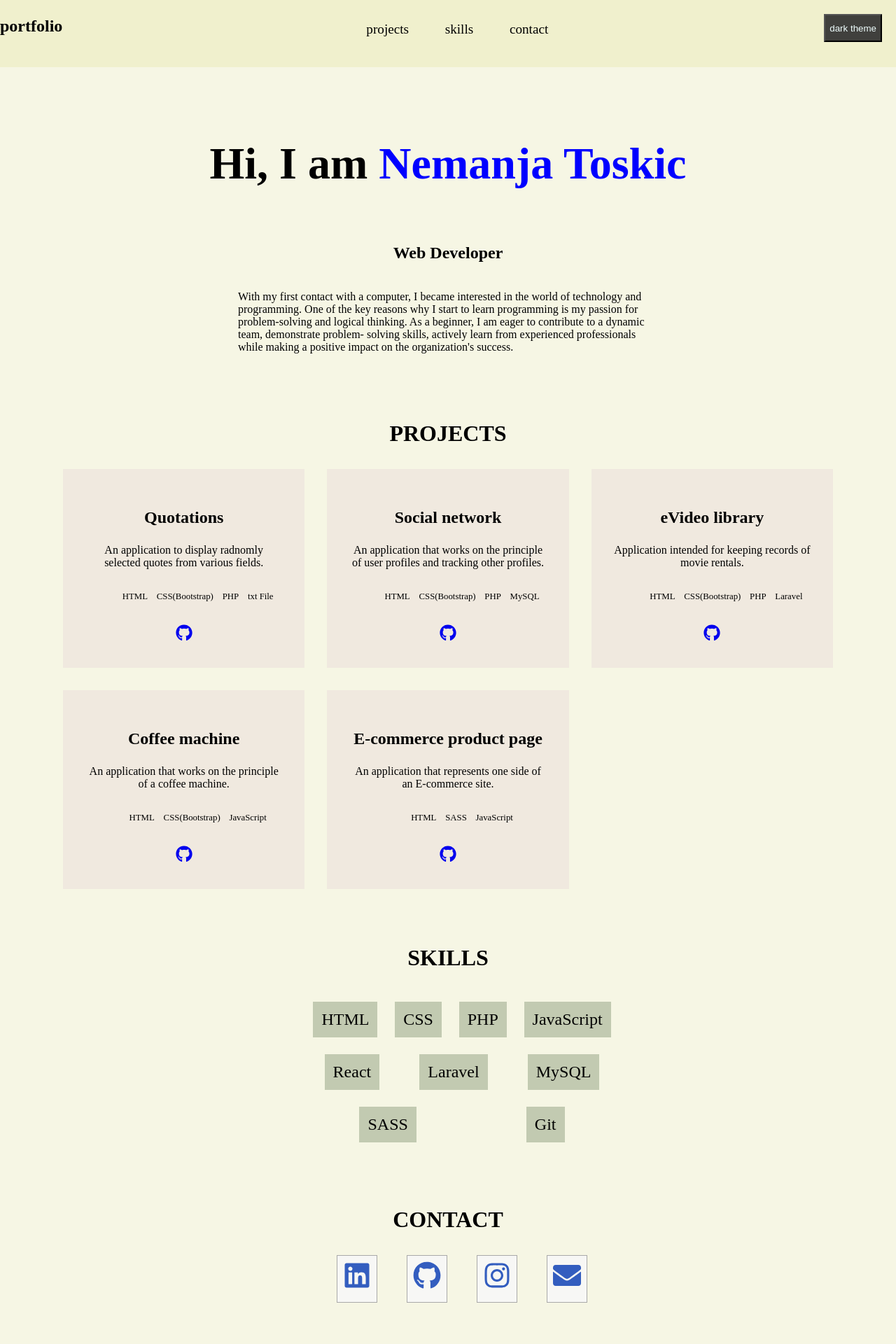
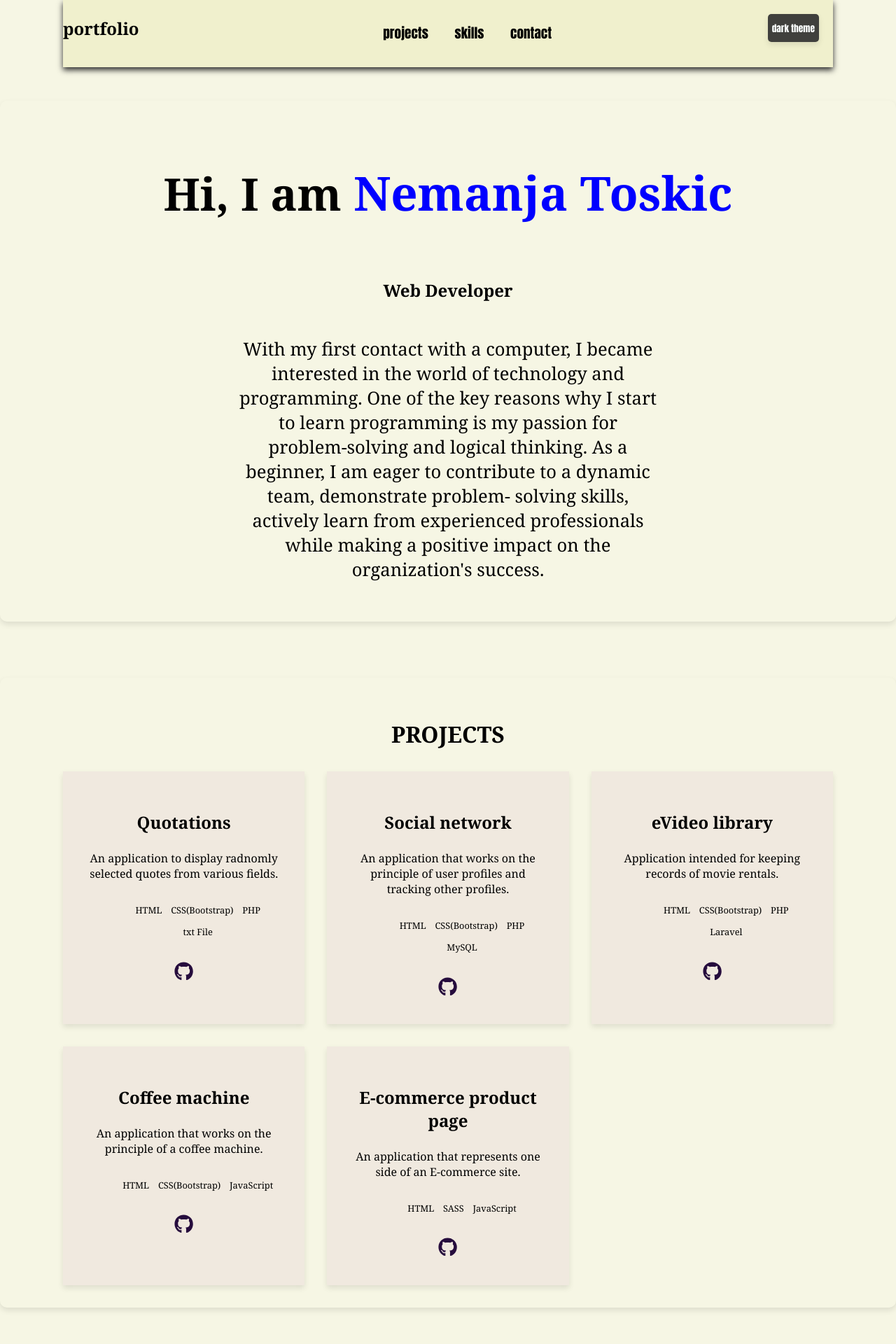
Before and after one commit to toska27/Portfolio, a React (Create React App) app: page / in a window 1280 px wide. Shown: the top 1920 px of the page at 70% size. Built offline with nearby package versions, Linux system fonts and the light colour scheme.

Commit message:
change design

```diff
--- a/src/components/About/About.css
+++ b/src/components/About/About.css
@@ -3,10 +3,27 @@
   flex-direction: column;
   align-items: center;
   margin-top: 3em;
+  box-shadow: 0 4px 8px rgba(0, 0, 0, 0.1);
+  border-radius: 10px;
+  padding: 2em;
+  transition: all 0.3s ease;
+}
+.name {
+  color: blue;
+  font-size: 4.2rem;
+  margin-top: 1em;
+}
+.name_dark {
+  color: rgb(73, 213, 245);
+  font-size: 4.2rem;
+  margin-top: 1em;
 }
 .about_desc {
   max-width: 600px;
+  font-size: 1.6rem;
+  text-align: center;
 }
-.name {
-  color: blue;
+.about:hover {
+  transform: translateY(-5px);
+  box-shadow: 0 10px 20px rgba(0, 0, 0, 0.2);
 }
--- a/src/components/About/About.js
+++ b/src/components/About/About.js
@@ -1,14 +1,17 @@
 import React from "react";
-import { FaGithub } from "react-icons/fa";
 import { about } from "../../portfolio";
 import "./About.css";
 
-const About = () => {
+const About = ({ theme }) => {
   const { name, role, desc } = about;
   return (
     <section className="about">
       <h1 className="about_name">
-        Hi, I am <span className="name">{name}</span>
+        Hi, I am
+        <span className={theme === "light" ? "name" : "name_dark"}>
+          {" "}
+          {name}
+        </span>
       </h1>
       <h3 className="about_role">{role}</h3>
       <p className="about_desc">{desc}</p>
--- a/src/components/Contact/Contact.css
+++ b/src/components/Contact/Contact.css
@@ -1,3 +1,9 @@
+.contact {
+  box-shadow: 0 4px 8px rgba(0, 0, 0, 0.1);
+  border-radius: 10px;
+  padding: 2em;
+  transition: all 0.3s ease;
+}
 .contact_list {
   max-width: 400px;
   width: 95%;
@@ -5,24 +11,42 @@
   display: flex;
   flex-wrap: wrap;
   justify-content: space-around;
+  padding: 0;
 }
 .contact_list-item {
-  border: 1px solid darkgray;
+  border: 1px solid transparent;
   padding: 0.5rem;
   font-size: 1.5rem;
   background-color: rgb(247, 247, 245);
+  transition: all 0.3s ease;
+  box-shadow: 0 2px 4px rgba(0, 0, 0, 0.1);
 }
 .contact_list-item_dark {
-  border: 1px solid rgb(231, 230, 230);
+  border: 1px solid transparent;
   padding: 0.5rem;
   font-size: 1.5rem;
   background-color: rgb(61, 61, 61);
+  transition: all 0.3s ease;
+  box-shadow: 0 2px 4px rgba(255, 255, 255, 0.1);
 }
 .contact_link {
   color: rgb(51, 93, 191);
   font-size: 2.5rem;
 }
 .contact_link_dark {
-  color: rgb(167, 181, 215);
+  color: rgb(216, 220, 230);
   font-size: 2.5rem;
 }
+
+.contact:hover {
+  transform: translateY(-5px);
+  box-shadow: 0 10px 20px rgba(0, 0, 0, 0.2);
+}
+.contact_list-item:hover {
+  transform: translateY(5px);
+  border-color: rgba(0, 0, 0, 0.1);
+}
+.contact_list-item_dark:hover {
+  transform: translateY(5px);
+  border-color: rgba(255, 255, 255, 0.1);
+}
--- a/src/components/Footer/Footer.css
+++ b/src/components/Footer/Footer.css
@@ -5,22 +5,34 @@
   color: black;
   padding-top: 1.5em;
   padding-bottom: 0.1em;
+  border-top: 1px solid rgba(0, 0, 0, 0.1);
+  box-shadow: 0px 4px 8px rgba(0, 0, 0, 0.5);
 }
+
 .footer_dark {
   margin-top: 5em;
   text-align: center;
+  background-color: rgb(100, 100, 89);
   color: azure;
-  background-color: rgb(100, 100, 89);
   padding-top: 1.5em;
   padding-bottom: 0.1em;
+  border-top: 1px solid rgba(255, 255, 255, 0.1);
+  box-shadow: 0px 4px 8px rgba(252, 250, 250, 0.5);
 }
-.arrow {
-  margin-top: 20em;
+.arrow,
+.arrow_dark {
   color: rgb(7, 55, 94);
   font-size: 1.5rem;
+  transition: color 0.3s ease;
 }
 .arrow_dark {
-  margin-top: 20em;
   color: rgb(149, 239, 239);
-  font-size: 1.5rem;
 }
+
+.arrow:hover {
+  color: rgb(0, 153, 255);
+}
+
+.arrow_dark:hover {
+  color: rgb(0, 204, 255);
+}
--- a/src/components/Header/Header.css
+++ b/src/components/Header/Header.css
@@ -1,34 +1,48 @@
-.header_light {
+.header_light,
+.header_dark {
   height: 6em;
   position: relative;
-  max-width: 1500px;
+  max-width: 1100px;
   margin: 0 auto;
   display: flex;
   justify-content: space-between;
+}
+
+.header_light {
   background-color: rgb(240, 240, 205);
+  box-shadow: 0 4px 8px rgb(44, 44, 44);
 }
+
 .header_dark {
-  height: 6em;
-  position: relative;
-  max-width: 1500px;
-  margin: 0 auto;
-  display: flex;
-  justify-content: space-between;
   color: azure;
   background-color: rgb(100, 100, 89);
+  box-shadow: 0 4px 8px rgb(139, 138, 138);
 }
-.themeBtn_light {
+
+.themeBtn_light,
+.themeBtn_dark {
   height: 3em;
   margin-right: 20px;
   margin-top: 20px;
   background-color: rgb(64, 64, 61);
-  color: azure;
+  color: rgb(251, 255, 255);
+  border: none;
+  border-radius: 5px;
+  cursor: pointer;
+  transition: all 0.3s ease;
+  box-shadow: 0 4px 8px rgba(0, 0, 0, 0.1);
+  font-family: Impact, Haettenschweiler, "Arial Narrow Bold", sans-serif;
 }
+
 .themeBtn_dark {
-  height: 3em;
-  margin-right: 20px;
-  margin-top: 20px;
+  color: rgb(33, 34, 34);
   background-color: rgb(228, 228, 220);
+}
+
+.themeBtn_light:hover,
+.themeBtn_dark:hover {
+  transform: translateY(-2px);
+  box-shadow: 0 8px 16px rgba(0, 0, 0, 0.2);
 }
 
 @media screen and (max-width: 500px) {
--- a/src/components/Navbar/Navbar.css
+++ b/src/components/Navbar/Navbar.css
@@ -1,18 +1,28 @@
 nav {
   width: 300px;
-  margin-top: 15px;
+  padding: 1em;
 }
 .nav_list {
   display: flex;
   justify-content: space-between;
+  font-family: Impact, Haettenschweiler, "Arial Narrow Bold", sans-serif;
 }
 .link {
   font-size: 1.2rem;
   color: black;
+  padding: 0.5em;
 }
 .link_dark {
   font-size: 1.2rem;
   color: whitesmoke;
+  padding: 0.5em;
+}
+
+.link:hover {
+  color: dodgerblue;
+}
+.link_dark:hover {
+  color: rgb(9, 247, 255);
 }
 
 @media screen and (max-width: 500px) {
--- a/src/components/ProjectCard/ProjectCard.css
+++ b/src/components/ProjectCard/ProjectCard.css
@@ -3,12 +3,16 @@
   margin: 0 auto;
   text-align: center;
   background-color: rgb(240, 233, 223);
+  transition: all 0.3s ease;
+  box-shadow: 0 4px 8px rgba(0, 0, 0, 0.1);
 }
 .card_dark {
   padding: 2em;
   margin: 0 auto;
   text-align: center;
   background-color: rgb(46, 43, 37);
+  transition: all 0.3s ease;
+  box-shadow: 0 4px 8px rgba(253, 253, 253, 0.1);
 }
 .card_desc {
   margin-top: 1em;
@@ -18,7 +22,6 @@
   flex-wrap: wrap;
   justify-content: center;
   margin: 1.6em 0;
-  left: -2em;
 }
 .card_list-item {
   margin: 0.5em;
@@ -26,5 +29,26 @@
   font-size: 0.8rem;
 }
 .card_link {
-  font-size: 1.5rem;
+  font-size: 1.7rem;
+  color: rgb(38, 12, 61);
 }
+.card_link_dark {
+  font-size: 1.7rem;
+  color: rgb(163, 226, 226);
+  transition: all 0.3s ease;
+}
+/*hover*/
+.card:hover {
+  transform: translateY(-5px);
+  box-shadow: 0 8px 16px rgba(0, 0, 0, 0.2);
+}
+.card_dark:hover {
+  transform: translateY(-5px);
+  box-shadow: 0 8px 16px rgba(253, 253, 253, 0.2);
+}
+.card_link:hover {
+  color: rgb(105, 1, 197);
+}
+.card_link_dark:hover {
+  color: rgb(8, 252, 252);
+}
--- a/src/components/ProjectCard/ProjectCard.js
+++ b/src/components/ProjectCard/ProjectCard.js
@@ -14,7 +14,10 @@ const ProjectCard = ({ project, theme }) => {
           </li>
         ))}
       </ul>
-      <a href={project.link} className="card_link">
+      <a
+        href={project.link}
+        className={theme === "light" ? "card_link" : "card_link_dark"}
+      >
         <FaGithub />
       </a>
     </div>
--- a/src/components/Projects/Projects.css
+++ b/src/components/Projects/Projects.css
@@ -1,3 +1,9 @@
+.projects {
+  box-shadow: 0 4px 8px rgba(0, 0, 0, 0.1);
+  border-radius: 10px;
+  padding: 2em;
+  transition: all 0.3s ease;
+}
 .projects_grid {
   max-width: 1100px;
   margin: 0 auto;
@@ -5,3 +11,7 @@
   grid-template-columns: repeat(auto-fit, minmax(18em, 1fr));
   grid-gap: 2em;
 }
+.projects:hover {
+  transform: translateY(-5px);
+  box-shadow: 0 10px 20px rgba(0, 0, 0, 0.2);
+}
--- a/src/components/Skills/Skills.css
+++ b/src/components/Skills/Skills.css
@@ -1,20 +1,33 @@
+.skills {
+  box-shadow: 0 4px 8px rgba(0, 0, 0, 0.1);
+  border-radius: 10px;
+  padding: 2em;
+  transition: all 0.3s ease;
+}
 .skills_list {
   max-width: 450px;
-  width: 95%;
+  width: 100%;
   margin: 0 auto;
   display: flex;
   flex-wrap: wrap;
   justify-content: space-around;
+  padding: 0;
 }
 .skills_list-item {
   margin: 0.5em;
-  padding: 0.5em;
+  padding: 1em;
   font-size: 1.5rem;
   background-color: rgb(194, 202, 177);
+  border-radius: 8px;
 }
 .skills_list-item_dark {
   margin: 0.5em;
-  padding: 0.5em;
+  padding: 1em;
   font-size: 1.5rem;
   background-color: rgb(51, 51, 48);
+  border-radius: 8px;
 }
+.skills:hover {
+  transform: translateY(-5px);
+  box-shadow: 0 10px 20px rgba(0, 0, 0, 0.2);
+}
--- a/src/index.css
+++ b/src/index.css
@@ -1,6 +1,7 @@
 body {
   margin: 0;
   box-sizing: border-box;
+  font-family: Georgia, "Times New Roman", Times, serif;
 }
 h1 {
   font-size: 4rem;
```
